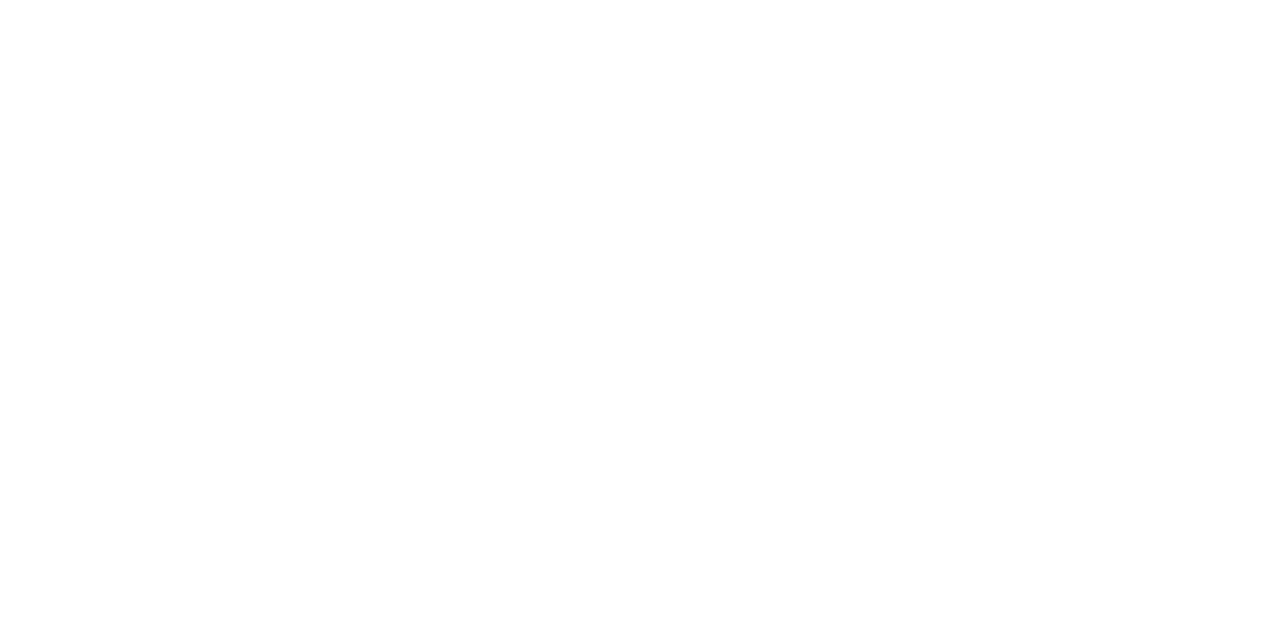
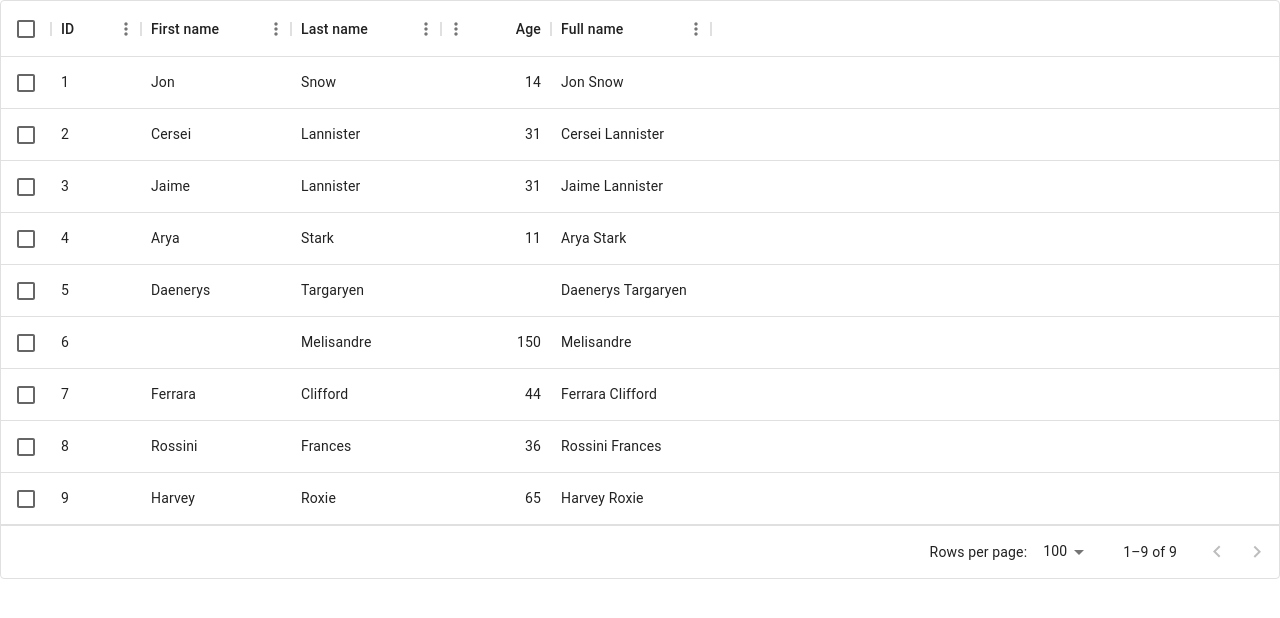
Before and after one commit to SachiSingh98/MaterialUI, a React (Create React App) app: page /FormValidation in a window 1280 px wide. Shown: the top 618 px of the page. Built offline with nearby package versions, Linux system fonts and the light colour scheme.

Commit message:
Completed the datagrid

```diff
--- a/package.json
+++ b/package.json
@@ -6,6 +6,7 @@
     "@emotion/react": "^11.11.3",
     "@emotion/styled": "^11.11.0",
     "@mui/material": "^5.15.7",
+    "@mui/x-data-grid": "^6.19.4",
     "@testing-library/jest-dom": "^5.17.0",
     "@testing-library/react": "^13.4.0",
     "@testing-library/user-event": "^13.5.0",
--- a/src/App.js
+++ b/src/App.js
@@ -1,4 +1,5 @@
 import React from "react";
+import Datagrid from "./Topics/DataGrid/Datagrid";
 // import Project1 from "./PracticeProject/Project_1";
 // import { Route, BrowserRouter, Routes } from "react-router-dom";
 // import Home from './PracticeProject/Home'
@@ -23,6 +24,9 @@ function App() {
         </Routes>
       </BrowserRouter>
       </InfoProvider> */}
+
+
+      <Datagrid/>
     </>
   );
 }
--- /dev/null
+++ b/src/Topics/DataGrid/Datagrid.js
@@ -0,0 +1,57 @@
+import { Box } from '@mui/material';
+import { DataGrid } from '@mui/x-data-grid';
+import React from 'react'
+
+export default function Datagrid() {
+    const columns = [
+        { field: 'id', headerName: 'ID', width: 90 },
+        {
+          field: 'firstName',
+          headerName: 'First name',
+          width: 150,
+          editable: true,
+        },
+        {
+          field: 'lastName',
+          headerName: 'Last name',
+          width: 150,
+          editable: true,
+        },
+        {
+          field: 'age',
+          headerName: 'Age',
+          type: 'number',
+          width: 110,
+          editable: true,
+        },
+        {
+          field: 'fullName',
+          headerName: 'Full name',
+          description: 'This column has a value getter and is not sortable.',
+          sortable: false,
+          width: 160,
+          valueGetter: (params) =>
+            `${params.row.firstName || ''} ${params.row.lastName || ''}`,
+        },
+      ];
+
+      const rows = [
+        { id: 1, lastName: 'Snow', firstName: 'Jon', age: 14 },
+        { id: 2, lastName: 'Lannister', firstName: 'Cersei', age: 31 },
+        { id: 3, lastName: 'Lannister', firstName: 'Jaime', age: 31 },
+        { id: 4, lastName: 'Stark', firstName: 'Arya', age: 11 },
+        { id: 5, lastName: 'Targaryen', firstName: 'Daenerys', age: null },
+        { id: 6, lastName: 'Melisandre', firstName: null, age: 150 },
+        { id: 7, lastName: 'Clifford', firstName: 'Ferrara', age: 44 },
+        { id: 8, lastName: 'Frances', firstName: 'Rossini', age: 36 },
+        { id: 9, lastName: 'Roxie', firstName: 'Harvey', age: 65 },
+      ];
+
+  return (
+    <>
+<Box sx={{ height: "100%", width: '100%' }}>
+      <DataGrid rows={rows} columns={columns}    checkboxSelection disableRowSelectionOnClick />
+    </Box>
+    </>
+  )
+}
```
Also changed, not shown: 1 other file (tests, documents, lock files or other folders).
